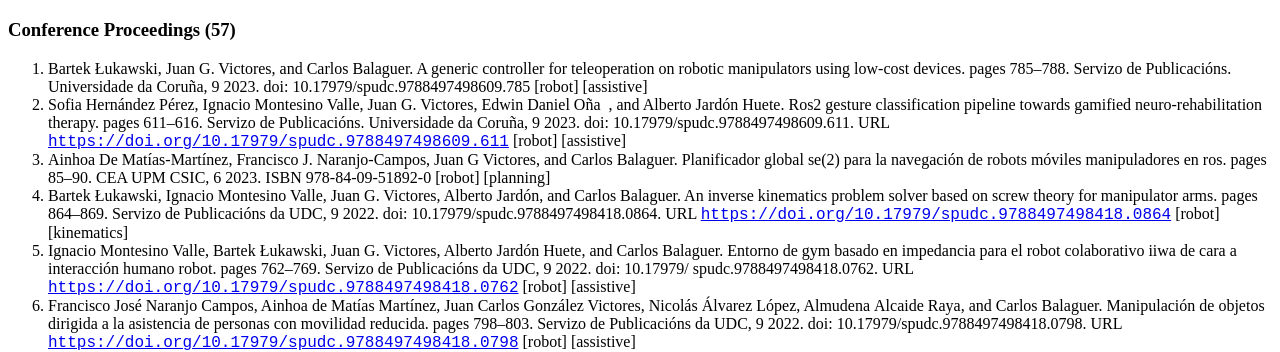
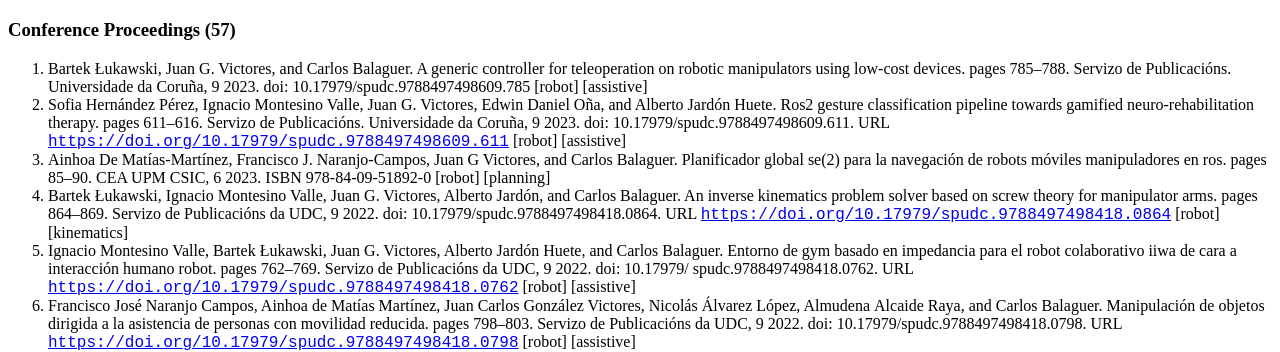
Before and after one commit to jgvictores/jgvictores.github.io, a Jekyll site: the page cv/JuanGVictoresCV.html, which Jekyll copies as it is, in a window 1280 px wide and 900 px high, scrolled down 1480 px. Shown: the part 164-516 px from the top of the window. Built offline with Jekyll 4.4.1, drawn with Linux system fonts in a browser that asks for light colours.

Commit message:
fix hernandez

```diff
--- a/cv/JuanGVictoresCV.html
+++ b/cv/JuanGVictoresCV.html
@@ -4,7 +4,7 @@
 <meta charset='utf-8' />
 <meta name='generator' content='TeX4ht (http://www.tug.org/tex4ht/)' />
 <meta name='viewport' content='width=device-width,initial-scale=1' />
-<link rel='stylesheet' href='JuanGVictoresCV.css' type='text/css' />
+<link type='text/css' rel='stylesheet' href='JuanGVictoresCV.css' />
 <meta name='src' content='JuanGVictoresCV.tex' />
 </head><body>
 <!-- l. 44 --><p class='noindent'><span class='pplr9o-x-x-207'>Juan G. Victores</span>
@@ -205,7 +205,7 @@
      robotic manipulators using low-cost devices. pages 785–788. Servizo de Publicacións. Universidade
      da Coruña, 9 2023. doi: 10.17979/spudc.9788497498609.785 [robot] [assistive]
      </li>
-     <li id='x1-4004x2' class='enumerate'><a id='Xhernandez-perez2023ros2'></a>Sofia Hernández Pérez, Ignacio Montesino Valle, Juan G. Victores, Edwin Daniel Oña  , and
+     <li id='x1-4004x2' class='enumerate'><a id='Xhernandez-perez2023ros2'></a>Sofia Hernández  Pérez,  Ignacio Montesino  Valle,  Juan G.  Victores,  Edwin Daniel  Oña,  and
      Alberto Jardón Huete.  Ros2 gesture classification pipeline towards gamified neuro-rehabilitation
      therapy.     pages  611–616.  Servizo  de  Publicacións.  Universidade  da  Coruña,  9  2023.     doi:
      10.17979/spudc.9788497498609.611.   URL  <a href='https://doi.org/10.17979/spudc.9788497498609.611' class='url'><span class='cmtt-10'>https://doi.org/10.17979/spudc.9788497498609.611</span></a>
```
Also changed, not shown: cv/victores.bib (+1 -1 lines), 1 other file.
